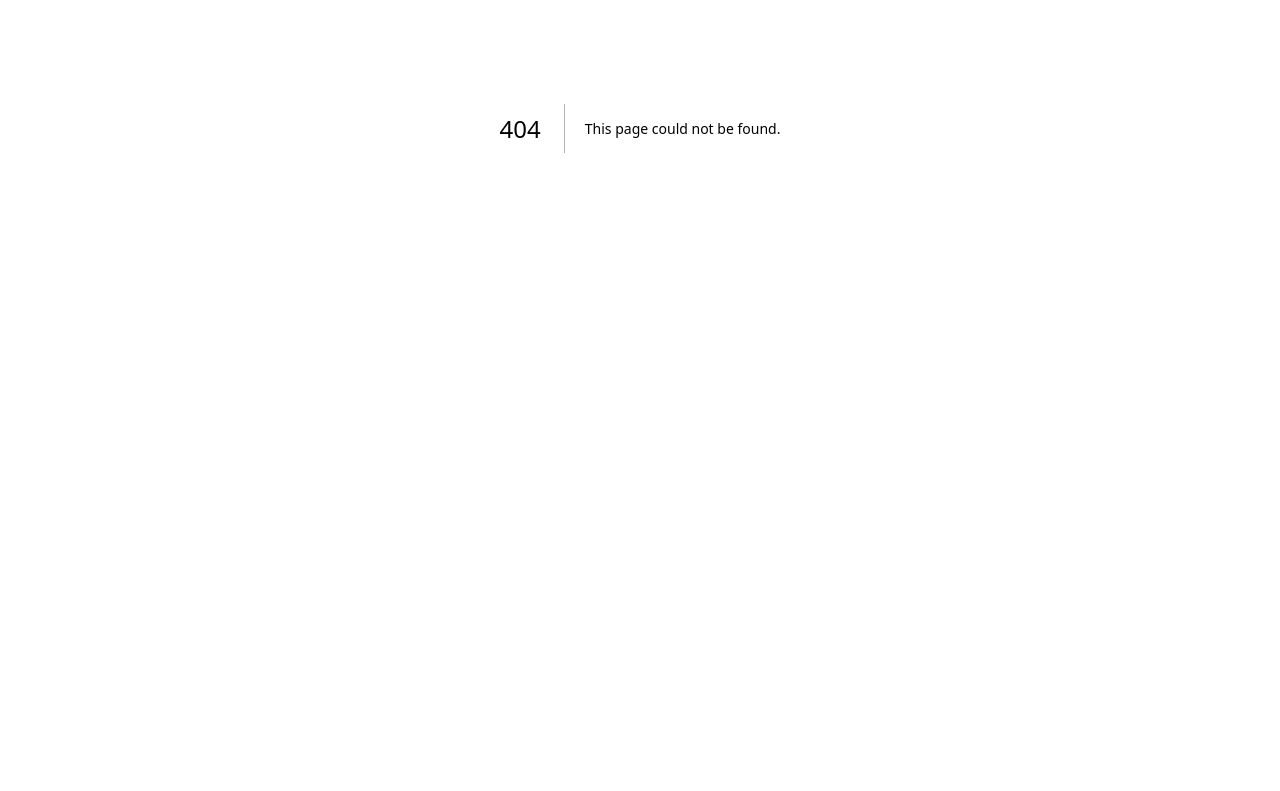
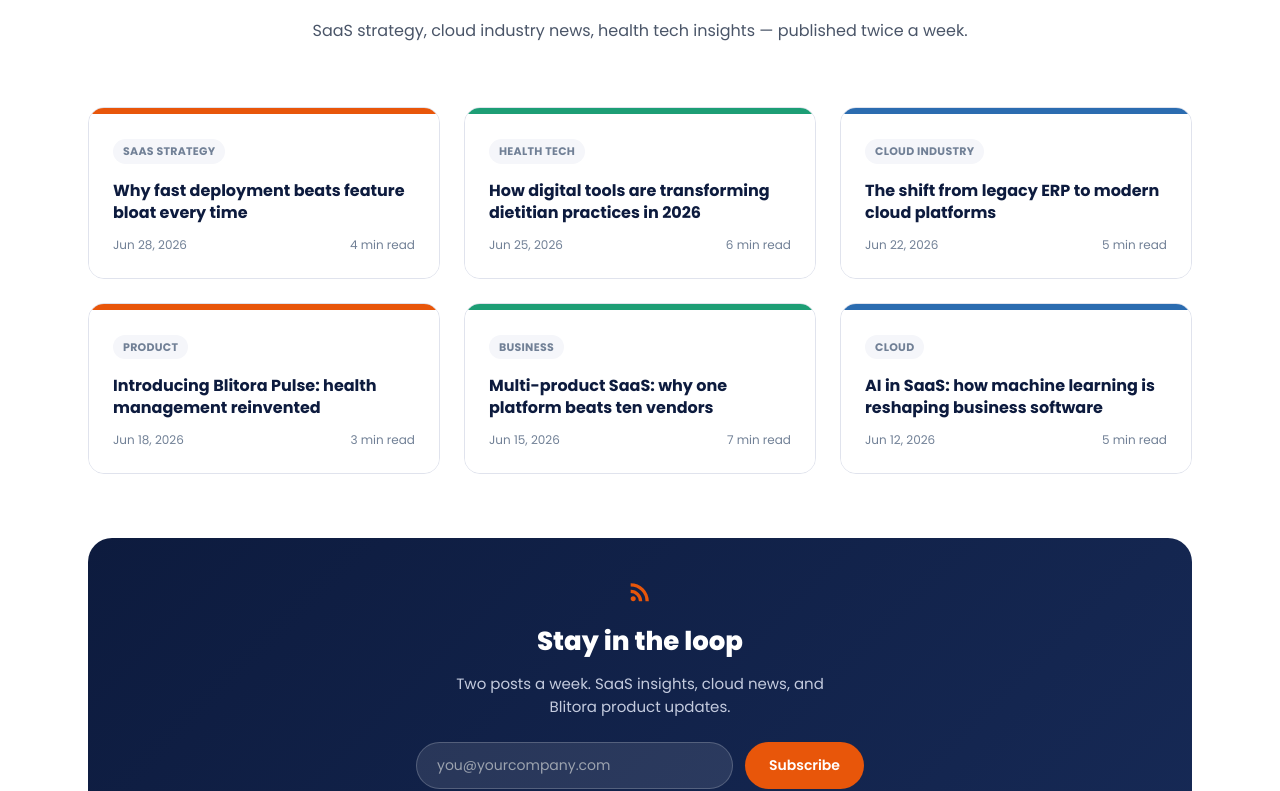
Before and after one commit to Blitora/blitora-corporate, a Next.js app: page /blog in a window 1280 px wide. Before the commit this address had no page. Shown: the part 272-1063 px from the top of the page. Before the commit the page ends 800 px from the top, so only its background shows below. Built offline with nearby package versions, Linux system fonts and the light colour scheme.

Commit message:
feat: add blog listing page

```diff
--- /dev/null
+++ b/pages/blog/index.js
@@ -0,0 +1,83 @@
+import { useState } from 'react';
+import Layout from '../../components/Layout';
+import Link from 'next/link';
+
+const posts = [
+  { tag: 'SaaS Strategy', title: 'Why fast deployment beats feature bloat every time', date: 'Jun 28, 2026', read: '4 min', slug: 'fast-deployment-vs-feature-bloat', color: '#E8560A' },
+  { tag: 'Health Tech',   title: 'How digital tools are transforming dietitian practices in 2026', date: 'Jun 25, 2026', read: '6 min', slug: 'digital-tools-dietitian-practices', color: '#1D9E75' },
+  { tag: 'Cloud Industry', title: 'The shift from legacy ERP to modern cloud platforms', date: 'Jun 22, 2026', read: '5 min', slug: 'legacy-erp-to-cloud', color: '#2B6CB0' },
+  { tag: 'Product',       title: 'Introducing Blitora Pulse: health management reinvented', date: 'Jun 18, 2026', read: '3 min', slug: 'introducing-blitora-pulse', color: '#E8560A' },
+  { tag: 'Business',      title: 'Multi-product SaaS: why one platform beats ten vendors', date: 'Jun 15, 2026', read: '7 min', slug: 'multi-product-saas-one-platform', color: '#1D9E75' },
+  { tag: 'Cloud',         title: 'AI in SaaS: how machine learning is reshaping business software', date: 'Jun 12, 2026', read: '5 min', slug: 'ai-in-saas-machine-learning', color: '#2B6CB0' },
+];
+
+export default function Blog() {
+  const [email, setEmail] = useState('');
+  const [subscribed, setSubscribed] = useState(false);
+
+  return (
+    <Layout title="Blog" description="SaaS strategy, cloud industry news, health tech insights — published twice a week by the Blitora team.">
+      <section className="py-20 md:py-28 min-h-screen bg-white">
+        <div className="max-w-6xl mx-auto px-6">
+          <div className="text-center mb-16 max-w-2xl mx-auto">
+            <span className="text-[12px] font-bold uppercase tracking-widest" style={{ color: '#E8560A' }}>Insights</span>
+            <h1 className="font-extrabold text-[30px] md:text-[40px] mt-3 tracking-tight" style={{ color: '#0D1B3E' }}>Blog &amp; News</h1>
+            <p className="mt-4 text-[16px]" style={{ color: '#4A5568' }}>
+              SaaS strategy, cloud industry news, health tech insights — published twice a week.
+            </p>
+          </div>
+
+          <div className="grid md:grid-cols-3 gap-6">
+            {posts.map((post) => (
+              <Link key={post.slug} href={`/blog/${post.slug}`}
+                className="rounded-2xl overflow-hidden hover:shadow-xl transition-all hover:-translate-y-1 group block"
+                style={{ border: '1px solid #E0E3ED' }}>
+                <div className="h-1.5" style={{ backgroundColor: post.color }} />
+                <div className="p-6 bg-white">
+                  <span className="text-[11px] font-bold uppercase tracking-wide px-2.5 py-1 rounded-full mb-4 inline-block"
+                    style={{ backgroundColor: '#F5F6FA', color: '#718096' }}>{post.tag}</span>
+                  <h3 className="font-bold text-[16px] leading-snug mb-3 group-hover:text-[#E8560A] transition-colors"
+                    style={{ color: '#0D1B3E' }}>{post.title}</h3>
+                  <div className="flex items-center justify-between">
+                    <p className="text-[12px]" style={{ color: '#718096' }}>{post.date}</p>
+                    <span className="text-[12px]" style={{ color: '#718096' }}>{post.read} read</span>
+                  </div>
+                </div>
+              </Link>
+            ))}
+          </div>
+
+          {/* Newsletter */}
+          <div className="mt-16 rounded-3xl p-10 text-center"
+            style={{ background: 'linear-gradient(135deg, #0D1B3E 0%, #162955 100%)' }}>
+            <svg width="28" height="28" viewBox="0 0 24 24" fill="#E8560A" className="mx-auto mb-4">
+              <path d="M6.18 15.64a2.18 2.18 0 0 1 2.18 2.18C8.36 19.01 7.38 20 6.18 20C4.98 20 4 19.01 4 17.82a2.18 2.18 0 0 1 2.18-2.18M4 4.44A15.56 15.56 0 0 1 19.56 20h-2.83A12.73 12.73 0 0 0 4 7.27V4.44m0 5.66a9.9 9.9 0 0 1 9.9 9.9h-2.83A7.07 7.07 0 0 0 4 12.93V10.1z"/>
+            </svg>
+            <h3 className="font-extrabold text-[22px] md:text-[26px] text-white mb-3">Stay in the loop</h3>
+            <p className="text-[15px] mb-6 max-w-sm mx-auto" style={{ color: '#C4CBDE' }}>
+              Two posts a week. SaaS insights, cloud news, and Blitora product updates.
+            </p>
+            {subscribed ? (
+              <div className="flex items-center justify-center gap-2 text-white font-semibold">
+                <svg width="20" height="20" viewBox="0 0 24 24" fill="#1D9E75"><path d="M22 11.08V12a10 10 0 1 1-5.93-9.14"/><polyline points="22 4 12 14.01 9 11.01"/></svg>
+                You&apos;re subscribed — thank you!
+              </div>
+            ) : (
+              <form onSubmit={(e) => { e.preventDefault(); if (email) setSubscribed(true); }}
+                className="flex flex-col sm:flex-row gap-3 justify-center max-w-md mx-auto">
+                <input type="email" value={email} onChange={(e) => setEmail(e.target.value)}
+                  placeholder="you@yourcompany.com" required
+                  className="flex-1 px-5 py-3 rounded-full text-[14px]"
+                  style={{ backgroundColor: 'rgba(255,255,255,0.1)', color: '#fff', border: '1px solid rgba(255,255,255,0.2)' }} />
+                <button type="submit" className="px-6 py-3 rounded-full font-semibold text-white text-[14px]"
+                  style={{ backgroundColor: '#E8560A' }}>
+                  Subscribe
+                </button>
+              </form>
+            )}
+          </div>
+        </div>
+      </section>
+    </Layout>
+  );
+}
```
